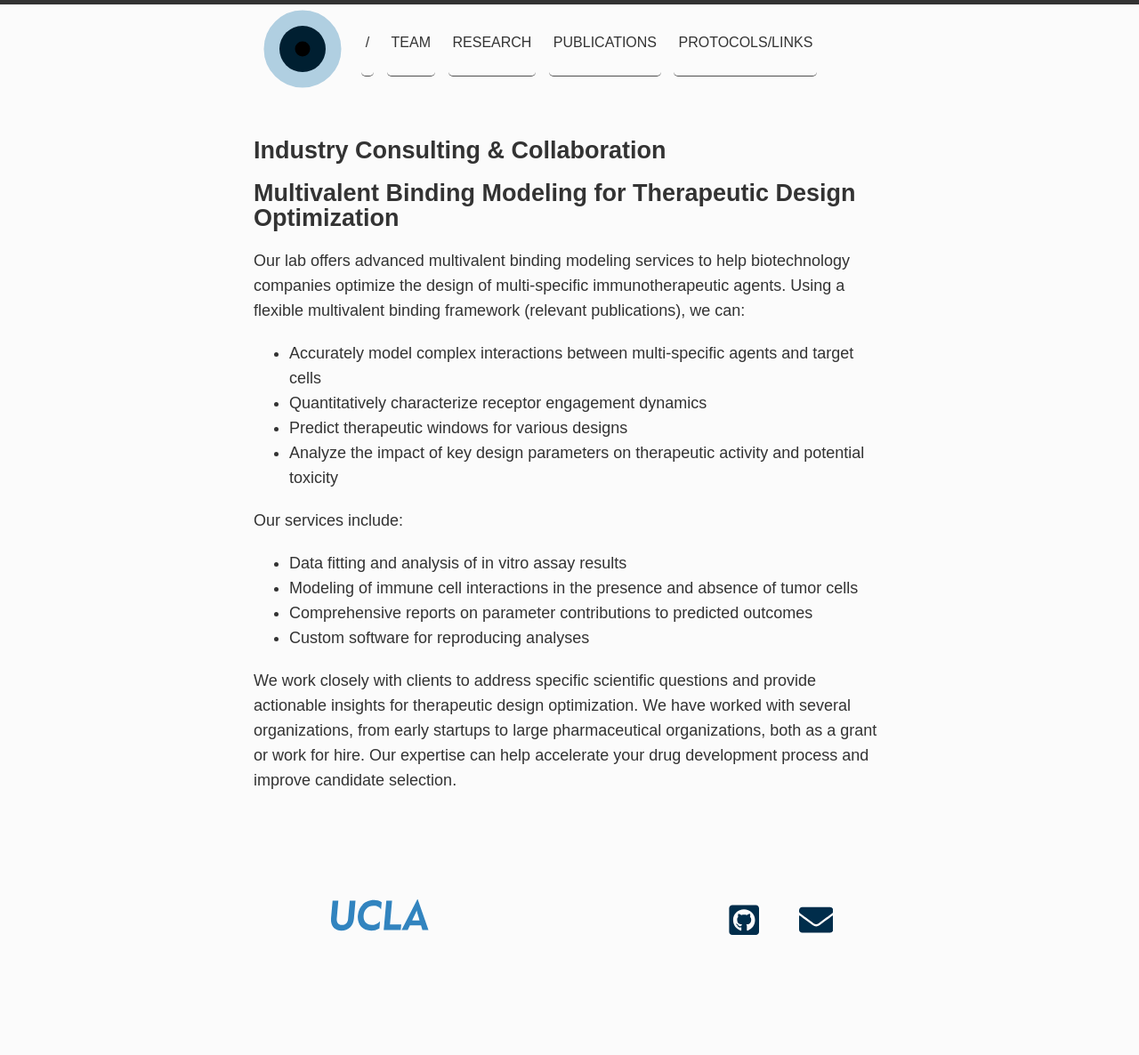
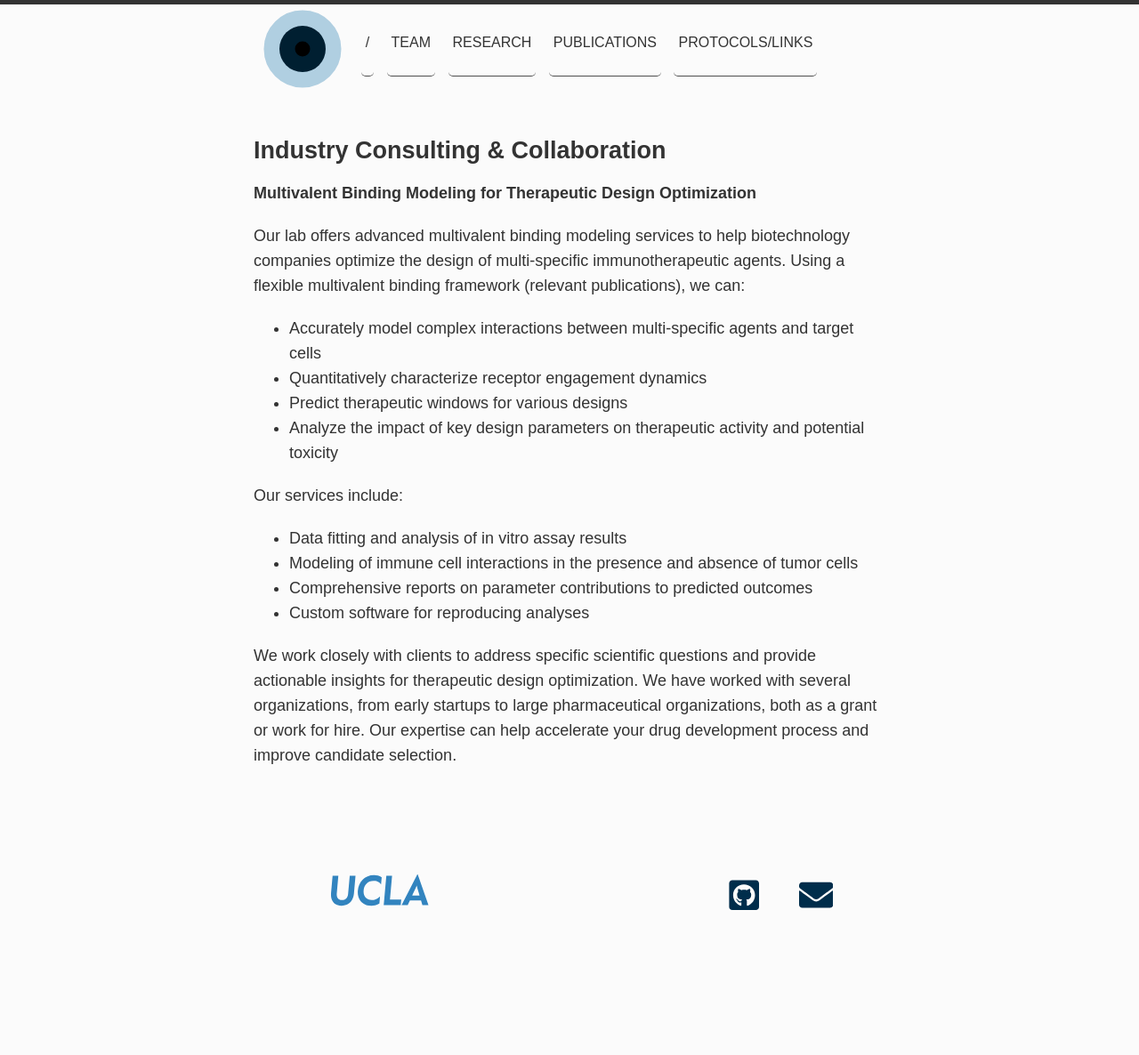
Before and after one commit to meyer-lab/asmlab.org, a Jekyll site: the page built from research/industry.md, in a window 1280 px wide. Shown: the whole page at 89% size. Built offline with Jekyll 4.4.1, drawn with Linux system fonts in a browser that asks for light colours; some web fonts are replaced; after the commit the page ends 1158 px from its top, so only the background shows below that.

Commit message:
Shrink sub heading

```diff
--- a/research/industry.md
+++ b/research/industry.md
@@ -3,7 +3,7 @@ layout: page
 title: Industry Consulting & Collaboration
 ---
 
-## Multivalent Binding Modeling for Therapeutic Design Optimization
+#### Multivalent Binding Modeling for Therapeutic Design Optimization
 
 Our lab offers advanced multivalent binding modeling services to help biotechnology companies optimize the design of multi-specific immunotherapeutic agents. Using a flexible multivalent binding framework (relevant publications), we can:
 
```
